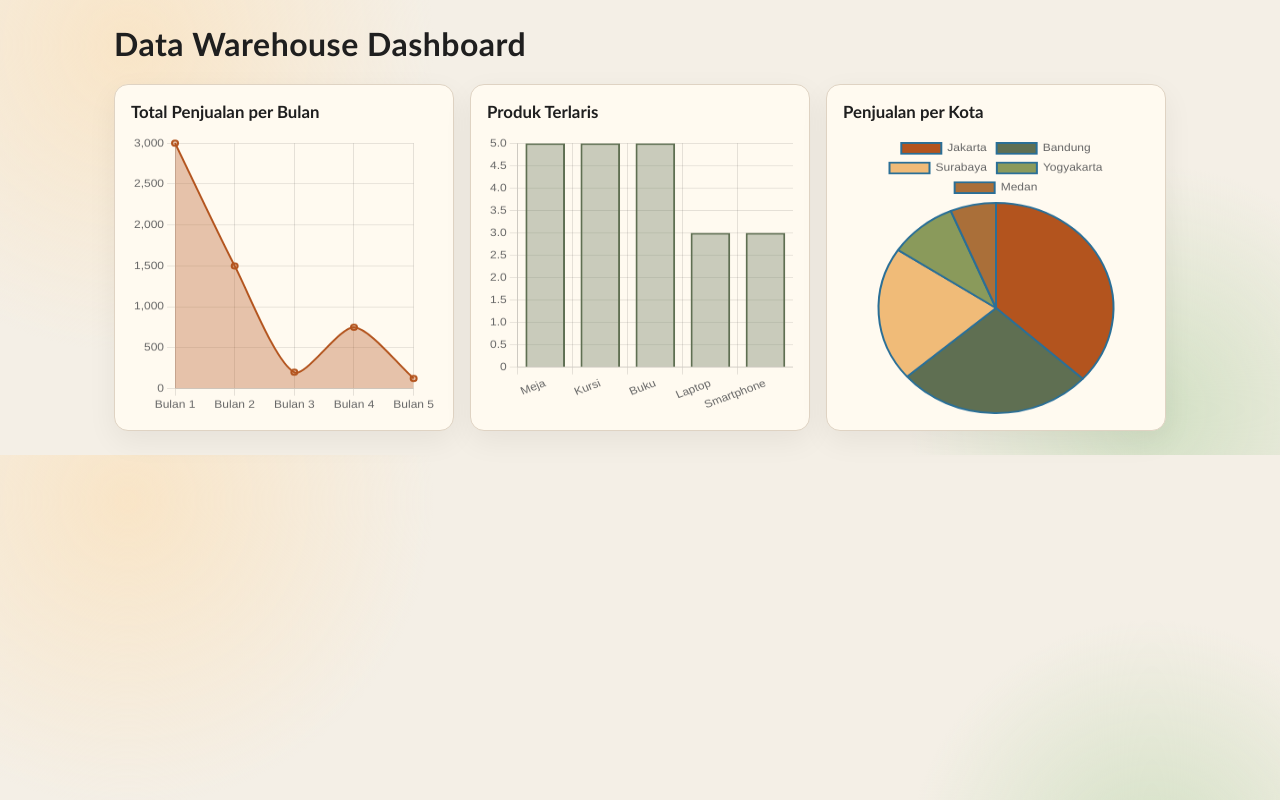
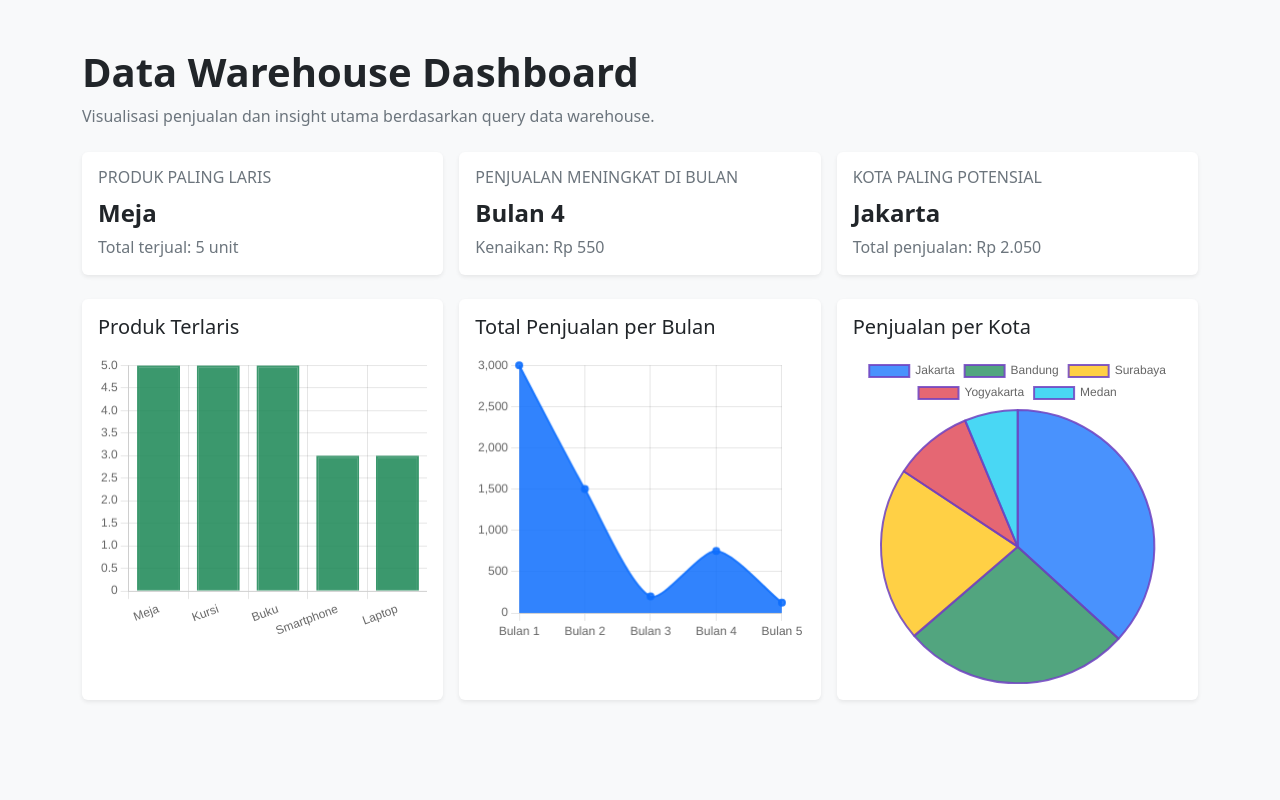
Before and after one commit to akmalabiyoga/tugas-dw-p4, a PHP site: page / in a window 1280 px wide. Run offline with PHP 8.4, Linux system fonts and the light colour scheme; data comes from the database, SQL or seed files in the repository; some libraries are stand-ins or nearby versions.

Commit message:
perbaikan binding volume dan penyesuaian tampilan pake bootstrap
Co-authored-by: Copilot <copilot@github.com>

```diff
--- a/docker-compose.yml
+++ b/docker-compose.yml
@@ -6,6 +6,8 @@ services:
     container_name: dw-php-app
     ports:
       - "8000:80"
+    volumes:
+      - .:/var/www/html
     depends_on:
       postgres:
         condition: service_healthy
--- a/index.php
+++ b/index.php
@@ -1,89 +1,169 @@
+<?php
+
+declare(strict_types=1);
+
+require_once __DIR__ . '/config.php';
+
+$topProductName = '-';
+$topProductQty = 0;
+$topCityName = '-';
+$topCitySales = 0.0;
+$growthMonthLabel = '-';
+$growthValue = 0.0;
+$insightError = null;
+
+try {
+    $pdo = get_pdo();
+
+    $productStmt = $pdo->query("
+        SELECT p.nama_produk, SUM(f.jumlah) AS total_terjual
+        FROM fact_penjualan f
+        JOIN dim_produk p ON p.id_produk = f.id_produk
+        GROUP BY p.nama_produk
+        ORDER BY total_terjual DESC
+        LIMIT 1
+    ");
+    $topProduct = $productStmt->fetch();
+    if ($topProduct !== false) {
+        $topProductName = (string) $topProduct['nama_produk'];
+        $topProductQty = (int) $topProduct['total_terjual'];
+    }
+
+    $cityStmt = $pdo->query("
+        SELECT pl.kota, SUM(f.total_harga) AS total_penjualan
+        FROM fact_penjualan f
+        JOIN dim_pelanggan pl ON pl.id_pelanggan = f.id_pelanggan
+        GROUP BY pl.kota
+        ORDER BY total_penjualan DESC
+        LIMIT 1
+    ");
+    $topCity = $cityStmt->fetch();
+    if ($topCity !== false) {
+        $topCityName = (string) $topCity['kota'];
+        $topCitySales = (float) $topCity['total_penjualan'];
+    }
+
+    $monthlyStmt = $pdo->query("
+        SELECT w.bulan, SUM(f.total_harga) AS total_penjualan
+        FROM fact_penjualan f
+        JOIN dim_waktu w ON w.id_waktu = f.id_waktu
+        GROUP BY w.bulan
+        ORDER BY w.bulan
+    ");
+    $monthlyRows = $monthlyStmt->fetchAll();
+
+    $previous = null;
+    $maxIncrease = null;
+    $maxIncreaseMonth = null;
+
+    foreach ($monthlyRows as $row) {
+        $month = (int) $row['bulan'];
+        $total = (float) $row['total_penjualan'];
+
+        if ($previous !== null) {
+            $diff = $total - $previous;
+            if ($maxIncrease === null || $diff > $maxIncrease) {
+                $maxIncrease = $diff;
+                $maxIncreaseMonth = $month;
+            }
+        }
+
+        $previous = $total;
+    }
+
+    if ($maxIncrease !== null && $maxIncrease > 0 && $maxIncreaseMonth !== null) {
+        $growthMonthLabel = 'Bulan ' . $maxIncreaseMonth;
+        $growthValue = $maxIncrease;
+    } else {
+        $growthMonthLabel = 'Belum ada kenaikan';
+        $growthValue = 0.0;
+    }
+} catch (Throwable $e) {
+    $insightError = $e->getMessage();
+}
+?>
 <!DOCTYPE html>
-<html lang="en">
+<html lang="id">
 <head>
   <meta charset="UTF-8" />
   <meta name="viewport" content="width=device-width, initial-scale=1.0" />
-  <title>Sales Dashboard</title>
+  <title>Data Warehouse Dashboard</title>
+  <link href="https://cdn.jsdelivr.net/npm/bootstrap@5.3.8/dist/css/bootstrap.min.css" rel="stylesheet" />
   <script src="https://cdn.jsdelivr.net/npm/chart.js"></script>
-  <style>
-    :root {
-      --bg: #f4efe6;
-      --panel: #fffaf0;
-      --ink: #1f1f1f;
-      --accent: #b3541e;
-      --accent-2: #5f6f52;
-      --line: #dfd3c3;
-    }
+</head>
+<body class="bg-light">
+  <main class="container py-4 py-md-5">
+    <header class="mb-4">
+      <h1 class="display-6 fw-bold mb-2">Data Warehouse Dashboard</h1>
+      <p class="text-secondary mb-0">Visualisasi penjualan dan insight utama berdasarkan query data warehouse.</p>
+    </header>
 
-    * { box-sizing: border-box; }
+    <?php if ($insightError !== null): ?>
+      <div class="alert alert-danger" role="alert">
+        Gagal memuat insight: <?php echo htmlspecialchars($insightError, ENT_QUOTES, 'UTF-8'); ?>
+      </div>
+    <?php endif; ?>
 
-    body {
-      margin: 0;
-      font-family: "Trebuchet MS", "Segoe UI", sans-serif;
-      background:
-        radial-gradient(circle at 10% 10%, #f9e5c7 0%, transparent 25%),
-        radial-gradient(circle at 90% 90%, #d2e0c4 0%, transparent 20%),
-        var(--bg);
-      color: var(--ink);
-    }
+    <section class="row g-3 mb-4">
+      <div class="col-12 col-md-4">
+        <article class="card h-100 border-0 shadow-sm">
+          <div class="card-body">
+            <h2 class="h6 text-uppercase text-secondary mb-2">Produk paling laris</h2>
+            <p class="fs-4 fw-semibold mb-1"><?php echo htmlspecialchars($topProductName, ENT_QUOTES, 'UTF-8'); ?></p>
+            <p class="text-secondary mb-0">Total terjual: <?php echo number_format($topProductQty, 0, ',', '.'); ?> unit</p>
+          </div>
+        </article>
+      </div>
+      <div class="col-12 col-md-4">
+        <article class="card h-100 border-0 shadow-sm">
+          <div class="card-body">
+            <h2 class="h6 text-uppercase text-secondary mb-2">Penjualan meningkat di bulan</h2>
+            <p class="fs-4 fw-semibold mb-1"><?php echo htmlspecialchars($growthMonthLabel, ENT_QUOTES, 'UTF-8'); ?></p>
+            <p class="text-secondary mb-0">Kenaikan: Rp <?php echo number_format($growthValue, 0, ',', '.'); ?></p>
+          </div>
+        </article>
+      </div>
+      <div class="col-12 col-md-4">
+        <article class="card h-100 border-0 shadow-sm">
+          <div class="card-body">
+            <h2 class="h6 text-uppercase text-secondary mb-2">Kota paling potensial</h2>
+            <p class="fs-4 fw-semibold mb-1"><?php echo htmlspecialchars($topCityName, ENT_QUOTES, 'UTF-8'); ?></p>
+            <p class="text-secondary mb-0">Total penjualan: Rp <?php echo number_format($topCitySales, 0, ',', '.'); ?></p>
+          </div>
+        </article>
+      </div>
+    </section>
 
-    .container {
-      max-width: 1100px;
-      margin: 0 auto;
-      padding: 24px;
-    }
-
-    h1 {
-      margin-top: 0;
-      letter-spacing: 0.5px;
-    }
-
-    .grid {
-      display: grid;
-      grid-template-columns: repeat(auto-fit, minmax(280px, 1fr));
-      gap: 16px;
-    }
-
-    .card {
-      background: var(--panel);
-      border: 1px solid var(--line);
-      border-radius: 14px;
-      padding: 16px;
-      box-shadow: 0 10px 30px rgba(0, 0, 0, 0.06);
-    }
-
-    .card h2 {
-      font-size: 1.05rem;
-      margin: 0 0 12px;
-    }
-
-    canvas {
-      width: 100% !important;
-      height: 280px !important;
-    }
-  </style>
-</head>
-<body>
-  <div class="container">
-    <h1>Data Warehouse Dashboard</h1>
-    <div class="grid">
-      <section class="card">
-        <h2>Total Penjualan per Bulan</h2>
-        <canvas id="salesByMonth"></canvas>
-      </section>
-      <section class="card">
-        <h2>Produk Terlaris</h2>
-        <canvas id="bestSelling"></canvas>
-      </section>
-      <section class="card">
-        <h2>Penjualan per Kota</h2>
-        <canvas id="salesByCity"></canvas>
-      </section>
-    </div>
-  </div>
+    <section class="row g-3">
+      <div class="col-12 col-lg-4">
+        <article class="card border-0 shadow-sm h-100">
+          <div class="card-body">
+            <h2 class="h5 mb-3">Produk Terlaris</h2>
+            <canvas id="bestSelling" height="260"></canvas>
+          </div>
+        </article>
+      </div>
+      <div class="col-12 col-lg-4">
+        <article class="card border-0 shadow-sm h-100">
+          <div class="card-body">
+            <h2 class="h5 mb-3">Total Penjualan per Bulan</h2>
+            <canvas id="salesByMonth" height="260"></canvas>
+          </div>
+        </article>
+      </div>
+      <div class="col-12 col-lg-4">
+        <article class="card border-0 shadow-sm h-100">
+          <div class="card-body">
+            <h2 class="h5 mb-3">Penjualan per Kota</h2>
+            <canvas id="salesByCity" height="260"></canvas>
+          </div>
+        </article>
+      </div>
+    </section>
+  </main>
 
   <script>
-    async function loadChart(endpoint, canvasId, color) {
+    async function loadChart(endpoint, canvasId, chartColor, piePalette) {
       const res = await fetch(endpoint);
       const data = await res.json();
 
@@ -99,10 +179,8 @@
           datasets: [{
             label: data.title,
             data: data.values,
-            borderColor: color,
-            backgroundColor: data.type === 'pie'
-              ? ['#b3541e', '#5f6f52', '#f0bb78', '#8a9a5b', '#aa6f39']
-              : color + '55',
+            borderColor: chartColor,
+            backgroundColor: data.type === 'pie' ? piePalette : chartColor,
             fill: data.type === 'line',
             tension: 0.25,
             borderWidth: 2
@@ -110,17 +188,37 @@
         },
         options: {
           responsive: true,
-          maintainAspectRatio: false,
           plugins: {
             legend: { display: data.type === 'pie' }
-          }
+          },
+          scales: data.type === 'pie' ? {} : { y: { beginAtZero: true } }
         }
       });
     }
 
-    loadChart('api.php?chart=sales_by_month', 'salesByMonth', '#b3541e');
-    loadChart('api.php?chart=best_selling_products', 'bestSelling', '#5f6f52');
-    loadChart('api.php?chart=sales_by_city', 'salesByCity', '#2a6f97');
+    loadChart('api.php?chart=sales_by_month', 'salesByMonth', 'rgba(13, 110, 253, 0.85)', [
+      'rgba(13, 110, 253, 0.75)',
+      'rgba(25, 135, 84, 0.75)',
+      'rgba(255, 193, 7, 0.75)',
+      'rgba(220, 53, 69, 0.75)',
+      'rgba(13, 202, 240, 0.75)'
+    ]);
+
+    loadChart('api.php?chart=best_selling_products', 'bestSelling', 'rgba(25, 135, 84, 0.85)', [
+      'rgba(25, 135, 84, 0.75)',
+      'rgba(13, 110, 253, 0.75)',
+      'rgba(255, 193, 7, 0.75)',
+      'rgba(220, 53, 69, 0.75)',
+      'rgba(111, 66, 193, 0.75)'
+    ]);
+
+    loadChart('api.php?chart=sales_by_city', 'salesByCity', 'rgba(111, 66, 193, 0.85)', [
+      'rgba(13, 110, 253, 0.75)',
+      'rgba(25, 135, 84, 0.75)',
+      'rgba(255, 193, 7, 0.75)',
+      'rgba(220, 53, 69, 0.75)',
+      'rgba(13, 202, 240, 0.75)'
+    ]);
   </script>
 </body>
 </html>
```
Also changed, not shown: README.md.
